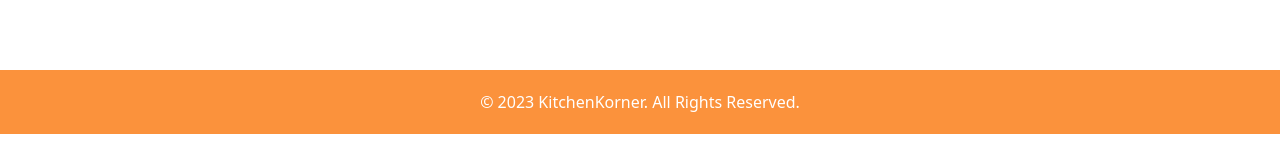
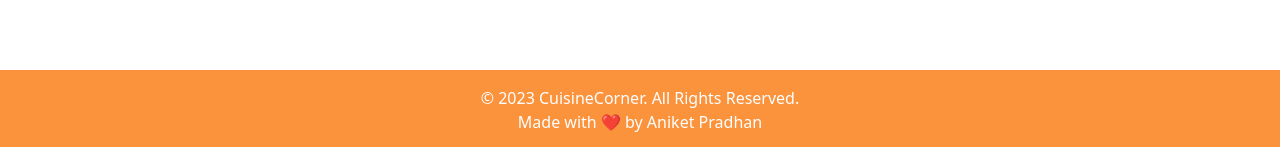
Before and after one commit to Aniket-ap/CuisineCorner, a React (Vite) app: page /cart in a window 1280 px wide. Shown: the part 786-933 px from the top of the page. Built offline with nearby package versions, Linux system fonts and the light colour scheme.

Commit message:
Footer updated

```diff
--- a/src/components/Footer.js
+++ b/src/components/Footer.js
@@ -2,8 +2,9 @@
 
 const Footer = () => {
   return (
-    <footer className="bg-orange-400 text-white text-center p-5 w-full mt-auto">
-      <p>&copy; 2023 KitchenKorner. All Rights Reserved.</p>
+    <footer className="bg-orange-400 text-white text-center p-4 w-full mt-auto">
+      <p>&copy; 2023 CuisineCorner. All Rights Reserved.</p>
+      <p>Made with ❤️ by Aniket Pradhan</p>
     </footer>
   );
 };
```
